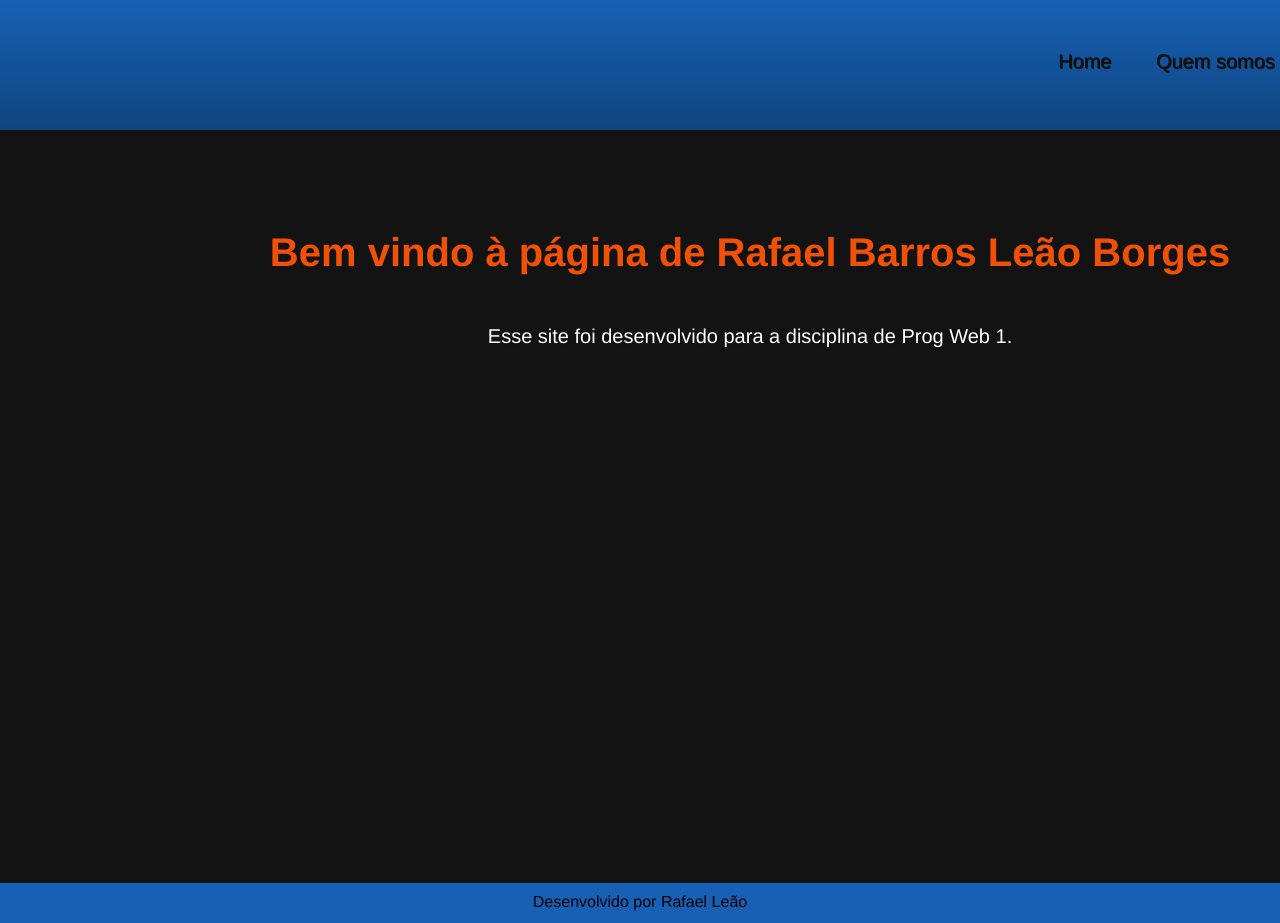
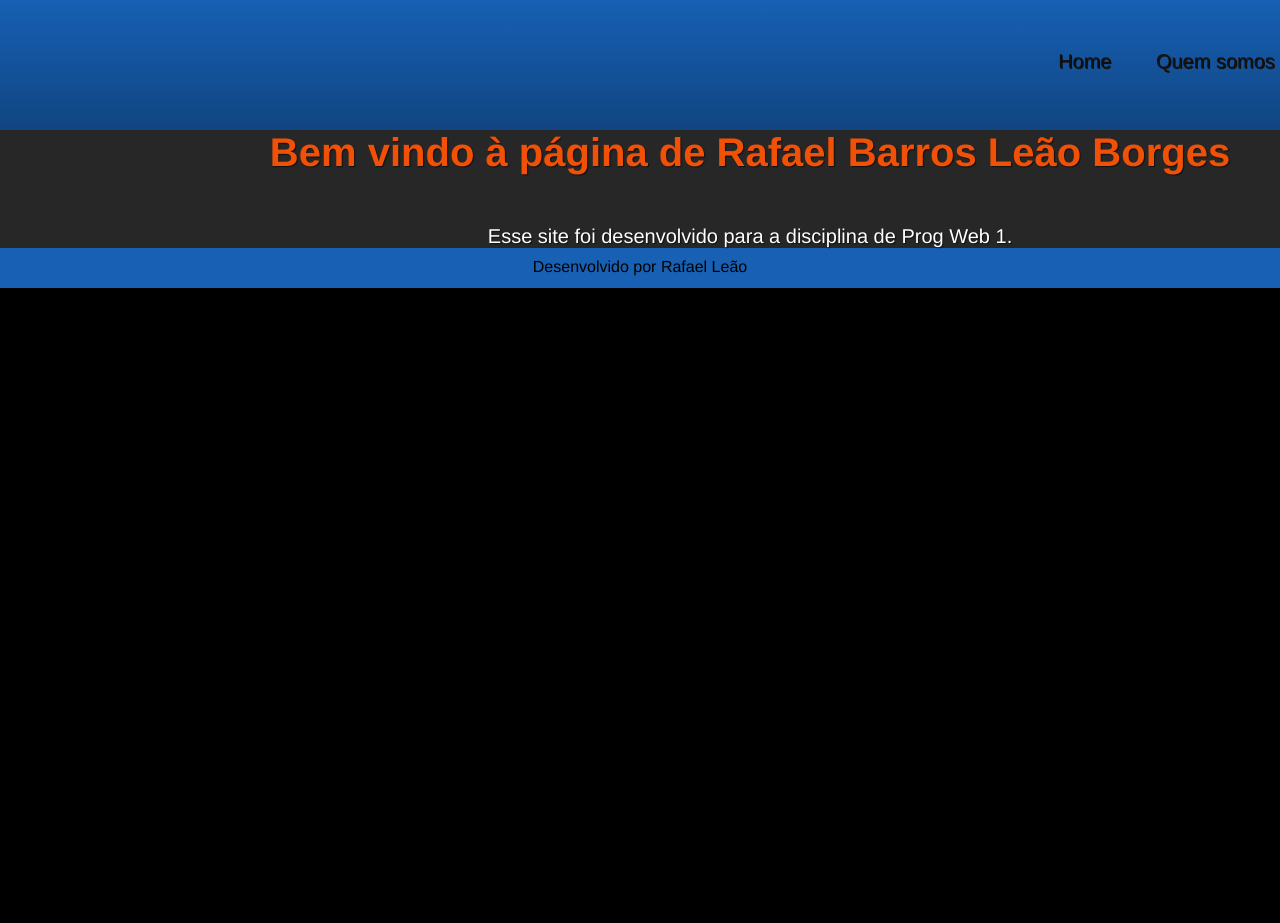
Before and after one commit to RiffxD/riffxd.github.io, a plain HTML site: page index.html in a window 1280 px wide. Shown: the top 923 px of the page. After the commit the page ends 800 px from the top, so only its background shows below. Drawn offline with Linux system fonts and the light colour scheme.

Commit message:
update prog web

```diff
--- a/stylesheet/style.css
+++ b/stylesheet/style.css
@@ -82,8 +82,3 @@ footer{
     width: 1500px;
     margin: 0 auto;
 }
-
-.efeito{
-    background-color: rgba(0, 0, 0, 0.5);
-    padding: 100px 0 535px 0;
-}
```
